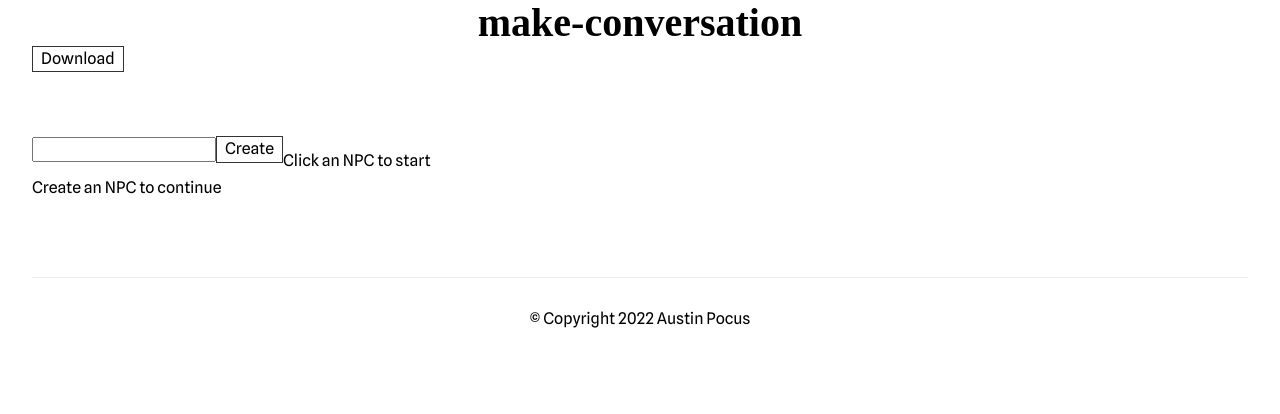
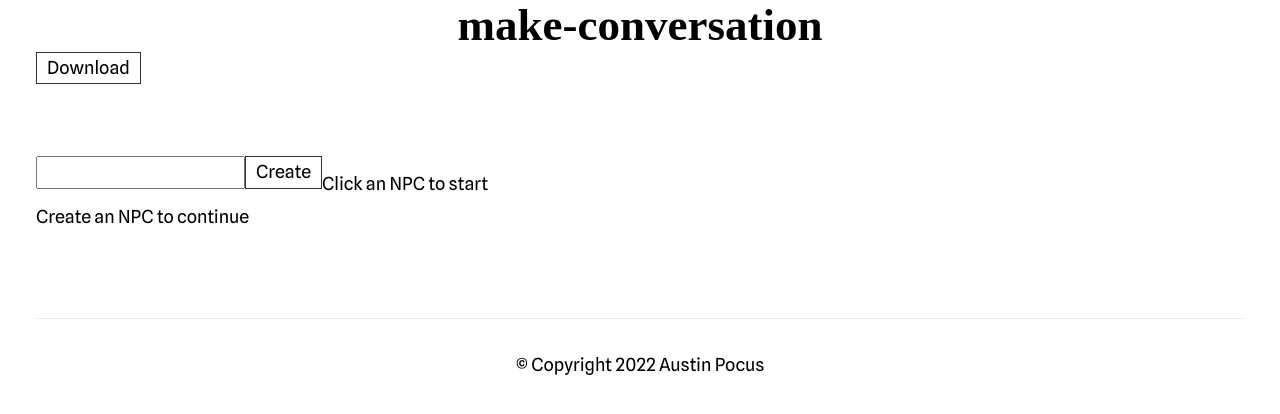
Before and after one commit to ajpocus/make-conversation, a Next.js app: page / in a window 1280 px wide. Shown: the top 414 px of the page. Built offline with nearby package versions, Linux system fonts and the light colour scheme.

Commit message:
more reasonable font sizes

```diff
--- a/styles/globals.css
+++ b/styles/globals.css
@@ -3,11 +3,23 @@ body {
   padding: 0;
   margin: 0;
   font-family: "Spline Sans", sans-serif;
-  font-size: 16px;
+  font-size: 18px;
 }
 
 h1, h2, h3, h4, h5, h6 {
   font-family: "Montserrat", serif;
+}
+
+h1 {
+  font-size: 3em;
+}
+
+h2 {
+  font-size: 2.4em;
+}
+
+h3 {
+  font-size: 1.8em;
 }
 
 a {
@@ -24,5 +36,9 @@ button {
   background: transparent;
   box-shadow: none;
   border: 1px solid #333;
-  padding: 3px 8px;
+  padding: 5px 10px;
 }
+
+input {
+  padding: 4px;
+}
```
